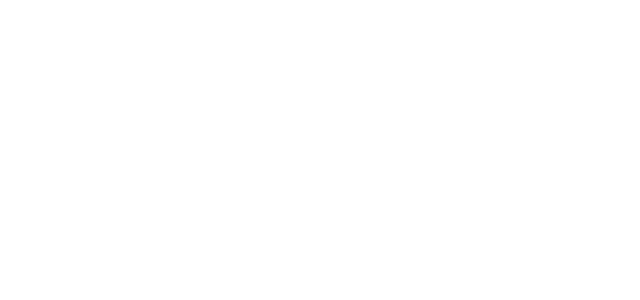
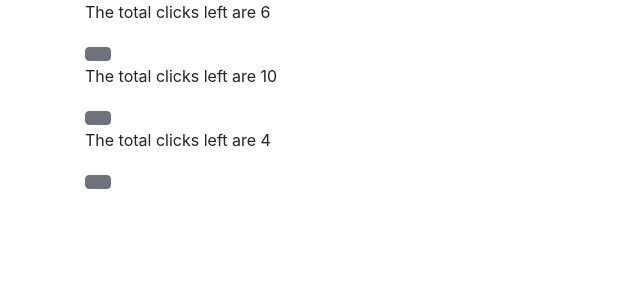
Before and after one commit to ztbaldwin14/redbadge-student-new, a React (Create React App) app in the folder red-badge-demo-ts/: page / in a window 1280 px wide. Shown: the top 300 px of the page, without its empty margins (0-640 px from the left). Built offline with nearby package versions, Linux system fonts and the light colour scheme.

Commit message:
initial challenge commit

```diff
--- a/red-badge-demo-ts/src/App.tsx
+++ b/red-badge-demo-ts/src/App.tsx
@@ -1,7 +1,14 @@
 import React from "react";
+import FunctionalClickCounter from "./component/FunctionalClickCounter";
 
 function App() {
-  return <div></div>;
+  return (
+    <div>
+      <FunctionalClickCounter initialValue={6} />
+      <FunctionalClickCounter initialValue={10} />
+      <FunctionalClickCounter initialValue={4} />
+    </div>
+  );
 }
 
 export default App;
--- /dev/null
+++ b/red-badge-demo-ts/src/component/ClassClickCounter.jsx
@@ -0,0 +1 @@
+// Create a class version of the Functional Component
--- /dev/null
+++ b/red-badge-demo-ts/src/component/FunctionalClickCounter.jsx
@@ -0,0 +1,17 @@
+import React, { useState } from "react";
+import { Button, Container } from "reactstrap";
+
+const FunctionalClickCounter = (props) => {
+  const [countValue, setCountValue] = useState(props.initialValue);
+  function handleClick() {
+    setCountValue(countValue - 1);
+  }
+  return (
+    <Container>
+      <p>The total clicks left are {countValue}</p>
+      <Button onClick={handleClick}> </Button>
+    </Container>
+  );
+};
+
+export default FunctionalClickCounter;
```
